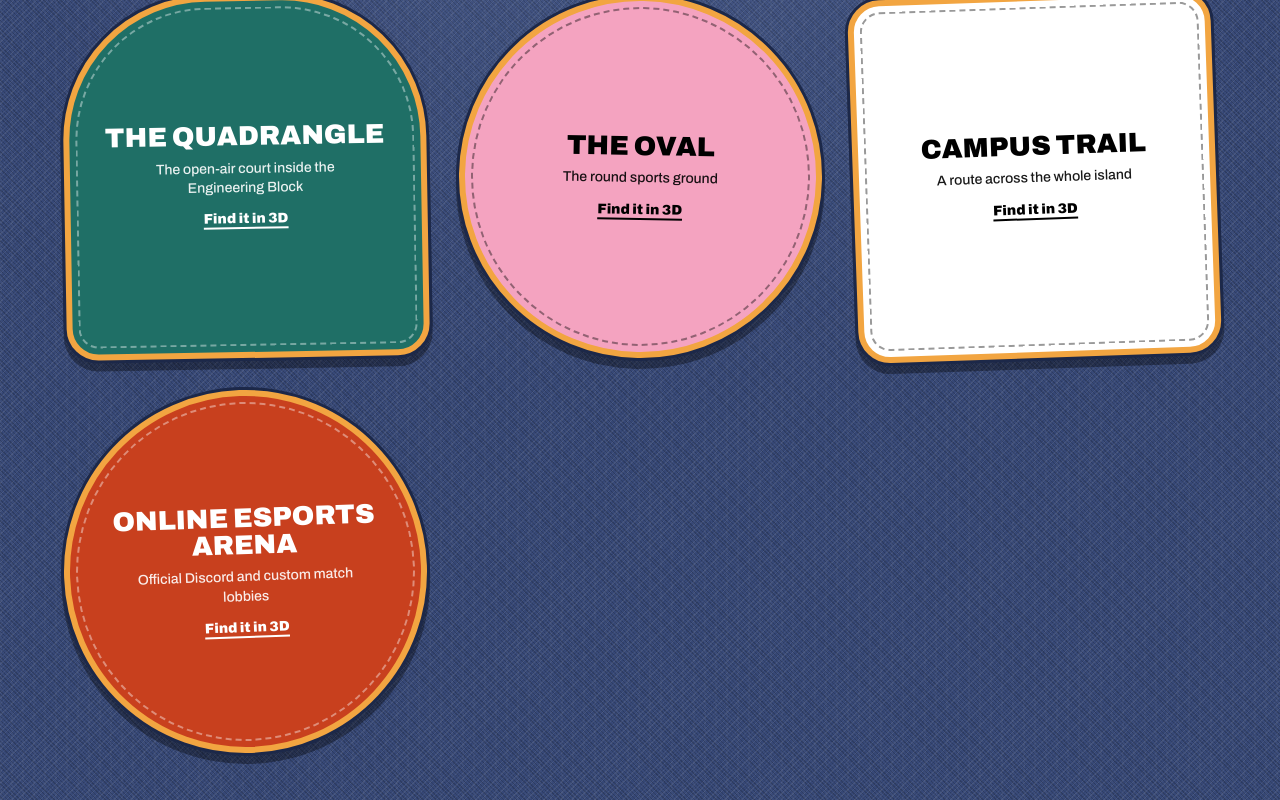
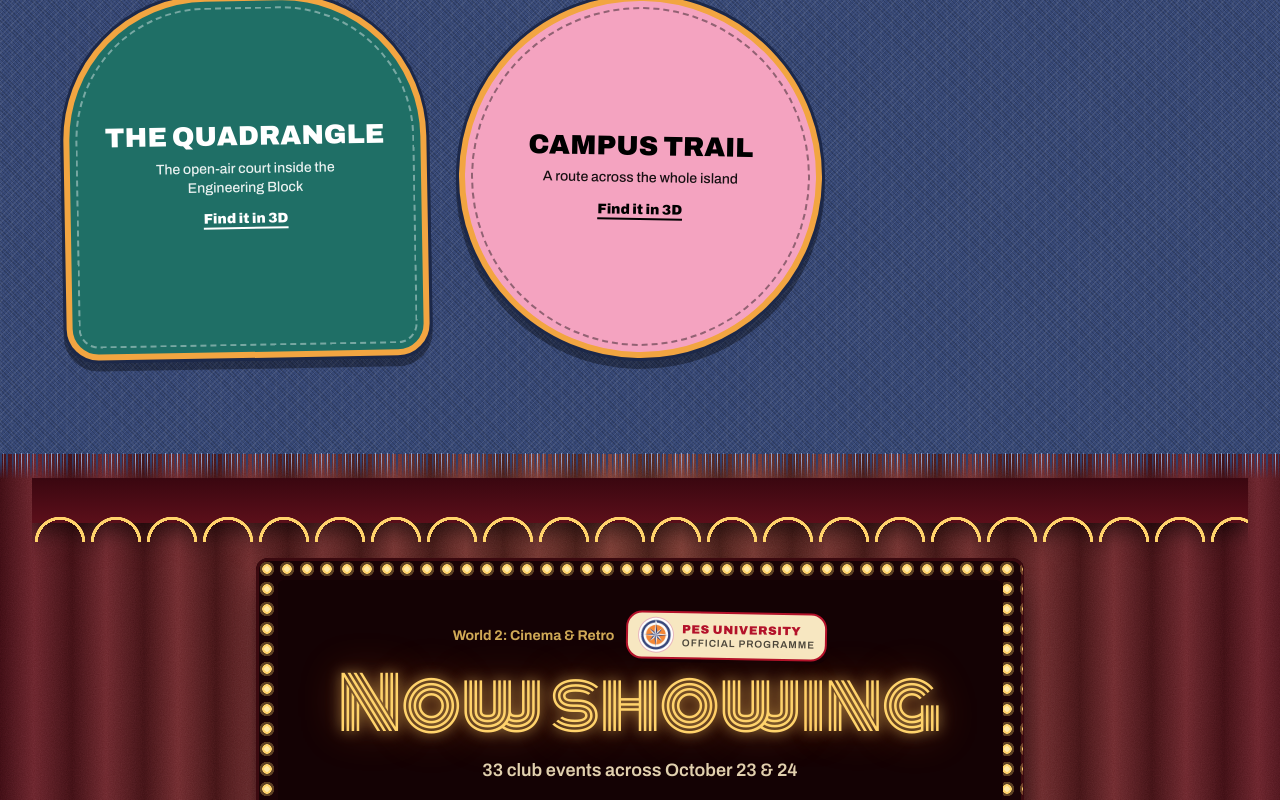
Before and after one commit to lostsilver007/maaya26, a React (Vite) app: page /legal in a window 1280 px wide. Shown: the part 2740-3540 px from the top of the page. Built offline with nearby package versions, Linux system fonts and the light colour scheme; a web font is replaced by a local one.

Commit message:
removed few venues

```diff
--- a/src/data/festivalData.js
+++ b/src/data/festivalData.js
@@ -1021,19 +1021,9 @@ export const VENUES_DATA = [
     role: "The open-air court inside the Engineering Block",
   },
   {
-    id: "oval",
-    name: "The Oval",
-    role: "The round sports ground",
-  },
-  {
     id: "trail",
     name: "Campus Trail",
     role: "A route across the whole island",
-  },
-  {
-    id: "online",
-    name: "Online Esports Arena",
-    role: "Official Discord and custom match lobbies",
   },
 ];
 
```
